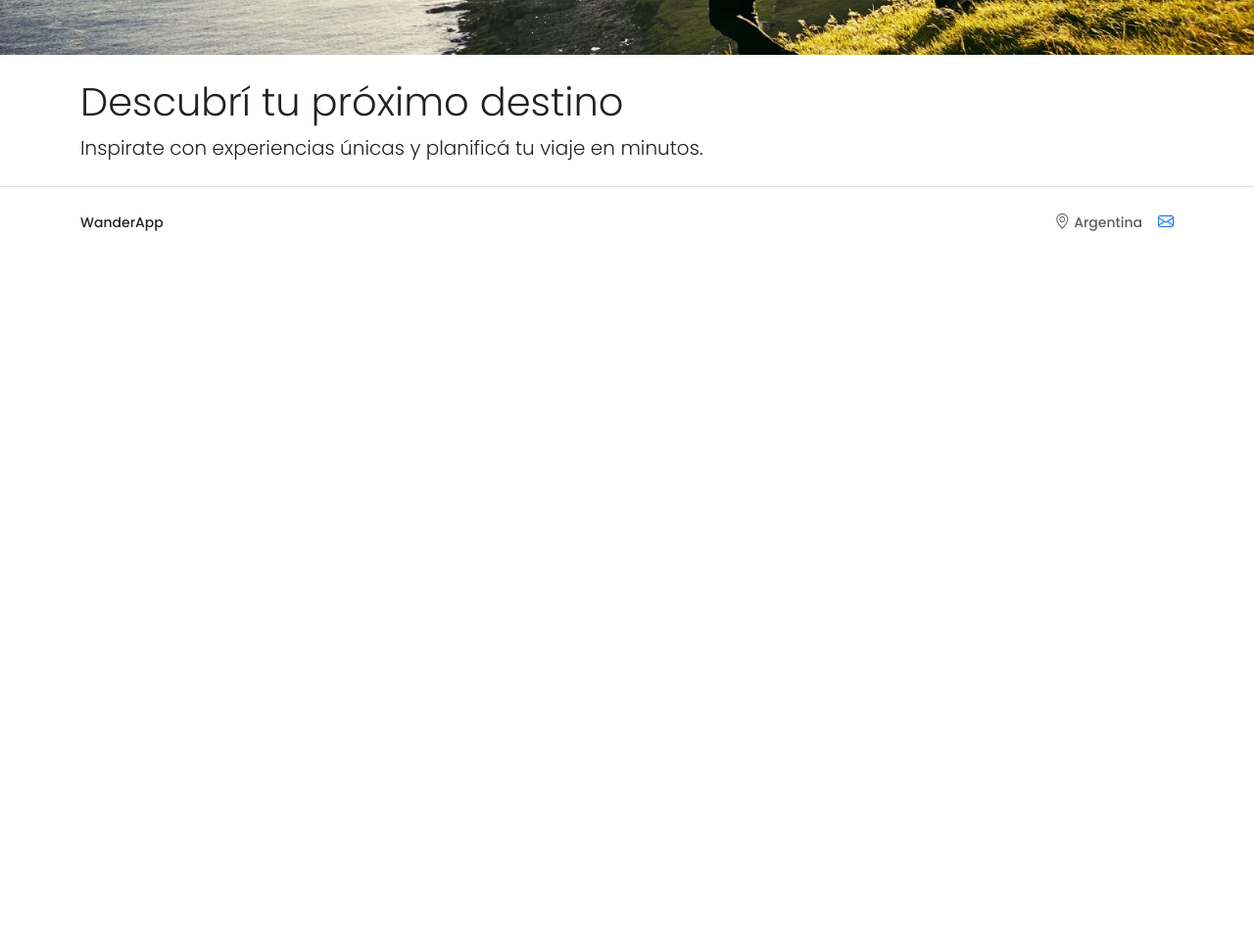
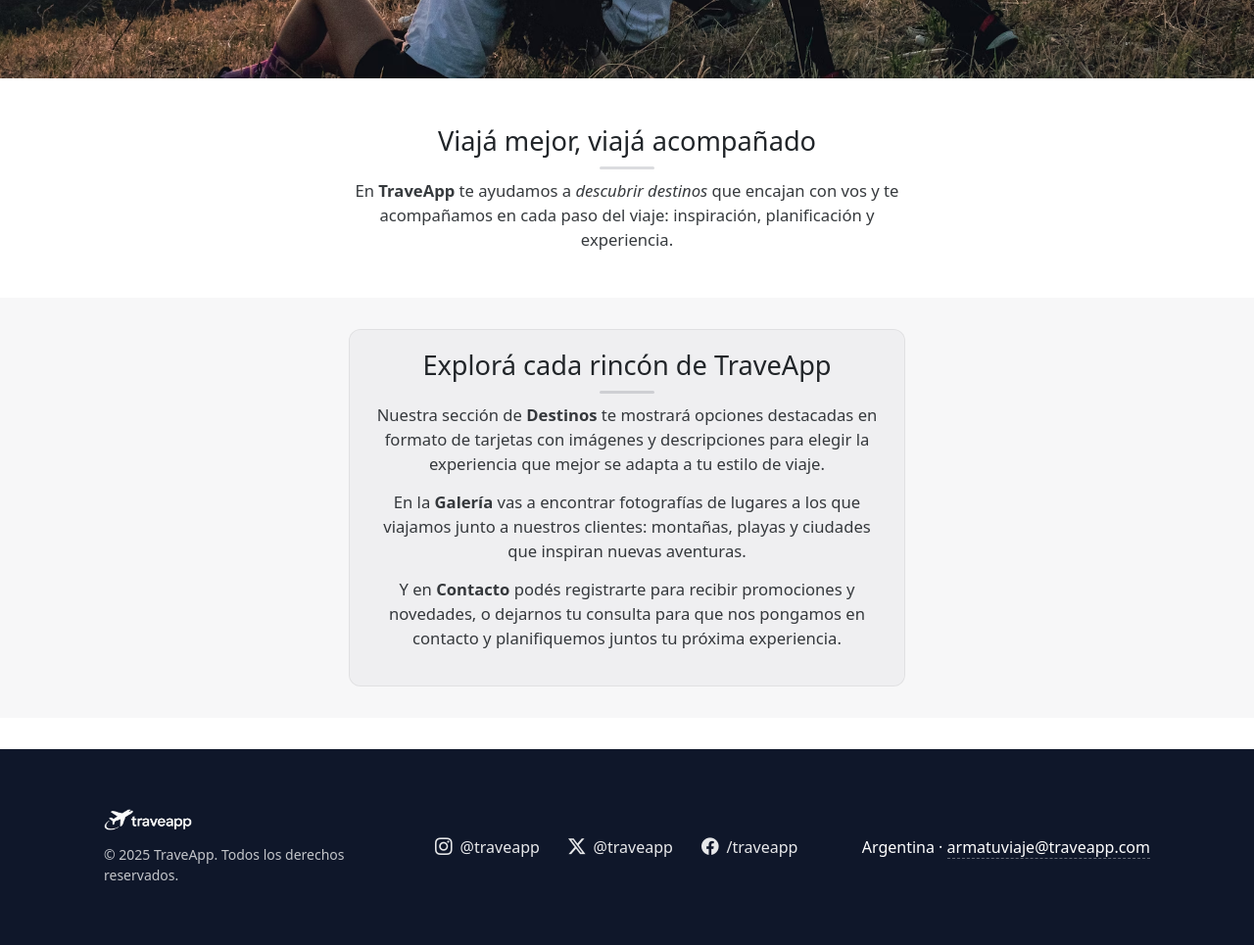
Before and after one commit to bkt93/apptrave-diplo, a plain HTML site: page index.html in a window 1280 px wide. Shown: the part 480-1445 px from the top of the page at 98% size. Before the commit the page ends 800 px from the top, so only its background shows below. Drawn offline with nearby package versions, Linux system fonts and the light colour scheme.

Commit message:
home terminado + js

```diff
--- /dev/null
+++ b/css/footer.css
@@ -0,0 +1,100 @@
+.site-footer {
+    background: #0f172a;
+    color: #fff;
+    margin-top: 2rem;
+}
+
+.footer-inner {
+    height: 200px;
+    max-width: 1100px;
+    margin: 0 auto;
+    padding: 1.5rem 1rem;
+    display: flex;
+    flex-wrap: wrap;
+    align-items: center;
+    gap: 1rem 2rem;
+}
+
+.footer-col {
+    flex: 1 1 220px;
+}
+
+.brand-link {
+    display: inline-flex;
+    align-items: center;
+    gap: .5rem;
+    text-decoration: none;
+    color: inherit;
+}
+
+.brand-logo--sm {
+    height: 22px;
+    width: auto;
+}
+
+.copyright {
+    display: block;
+    opacity: .75;
+    margin-top: .5rem;
+}
+
+.social-grid {
+    list-style: none;
+    margin: 0;
+    padding: 0;
+    display: grid;
+    gap: .5rem 1rem;
+    grid-template-columns: repeat(3, minmax(120px, 1fr));
+}
+
+.social-item {
+    display: inline-flex;
+    align-items: center;
+    gap: .5rem;
+    text-decoration: none;
+    color: #fff;
+    opacity: .9;
+    transition: opacity .18s ease, transform .18s ease;
+}
+
+.social-item:hover,
+.social-item:focus-visible {
+    opacity: 1;
+    transform: translateY(-1px);
+}
+
+.social-item i {
+    font-size: 1.1rem;
+    line-height: 1;
+}
+
+.contact a {
+    color: #fff;
+    text-decoration: none;
+    border-bottom: 1px dashed rgba(255, 255, 255, .35);
+}
+
+.contact a:hover {
+    border-bottom-color: #fff;
+}
+
+.info {
+    text-align: left;
+}
+
+@media (min-width: 900px) {
+    .info {
+        text-align: right;
+    }
+}
+
+@media (max-width: 575.98px) {
+    .footer-inner {
+        flex-direction: column;
+        align-items: flex-start;
+    }
+
+    .info {
+        text-align: left;
+    }
+}
--- a/css/styles.css
+++ b/css/styles.css
@@ -1,50 +1,116 @@
-/* Import de Google Fonts (simple y liviano) */
-@import url('https://fonts.googleapis.com/css2?family=Poppins:wght@300;500;700&display=swap');
 
-:root {
-    --text: #222;
+
+:root{ --nav-h: 64px; }
+
+header{ height: var(--nav-h); }
+
+.navbar-overlay{
+  background: transparent !important;
+  color: #fff;
+  z-index: 1030;
 }
 
-* {
-    box-sizing: border-box;
+.brand-logo{
+  height: 40px;
+  width: auto;
+  display: block;
 }
 
-html,
-body {
-    height: 100%;
+.brand-logo:hover{
+  filter: brightness(2);
+  transition: filter .3s ease;
 }
 
-body {
-    font-family: 'Poppins', system-ui, -apple-system, Segoe UI, Roboto, sans-serif;
-    color: var(--text);
-    line-height: 1.5;
+.brand-text{
+  color: #fff;
+  font-weight: 600;
 }
 
-/* Hero: ocupa todo el ancho y al menos 1/3 del alto de la pantalla */
-.hero {
-    min-height: 33vh;
-    /* ≥ 1/3 de alto */
+.hero{
+  position: relative;
+  overflow: clip;
 }
 
-.hero-media {
-    margin: 0;
+.hero-media{
+  height: 70vh;
+  margin-top: calc(-1 * var(--nav-h)); /* le doy algo de posición a la imagen */
+}
+.hero-img{
+  width: 100%;
+  height: 100%;
+  object-fit: cover;
+  display: block;
 }
 
-.hero-img {
-    display: block;
-    width: 100%;
-    /* ≥ 80% de ancho (aquí 100% para cubrir) */
-    max-height: 60vh;
-    /* limita altura para no excederse */
-    object-fit: cover;
-    /* mantiene recorte visual agradable */
+.navbar-overlay::after{
+  content:"";
+  position: fixed;
+  inset: 0 0 auto 0;
+  height: var(--nav-h);
+  background: linear-gradient(to bottom, rgba(0,0,0,.15), rgba(0,0,0,0));
+  pointer-events: none;
 }
 
-/* Pequeños detalles de la navbar y footer */
-.navbar-brand i {
-    font-size: 1.1rem;
+
+.section--center .wrap{ display:flex; justify-content:center; }
+.copy{ max-width: 62ch; text-align:center; }
+.section-title{
+  font-size: clamp(1.3rem, 2.2vw, 1.7rem);
+  margin: 0 0 .6rem;
+  position: relative;
+}
+.section-title::after{
+  content:"";
+  display:block;
+  width: 56px;
+  height: 3px;
+  margin: .6rem auto 0;
+  background: rgba(15,23,42,.15); /* subrayado sutil */
+  border-radius: 2px;
+}
+.section-lead{
+  font-size: clamp(1rem, 1.3vw, 1.1rem);
+  opacity: .9;
+  margin: 0 0 .9rem;
 }
 
-footer i {
-    font-size: 1rem;
+/* Panel suave para la intro (sin recargar) */
+.panel{
+  background: rgba(15,23,42,.03);
+  border: 1px solid rgba(0,0,0,.06);
+  border-radius: 12px;
+  padding: 1.25rem;
 }
+
+/* Espaciado vertical consistente */
+.section{ padding: 2rem 0; }
+.wrap{ max-width: 1100px; margin: 0 auto; padding: 0 1rem; }
+
+.intro {
+  background: rgba(15,23,42,.03);
+}
+
+/* Navbar transparente por defecto */
+.navbar-overlay{
+  background: transparent !important;
+  transition: background-color .2s ease, box-shadow .2s ease, backdrop-filter .2s ease;
+}
+
+/* Al hacer scroll: color fijo (como el footer) + leve sombra */
+.navbar-overlay.navbar-solid{
+  background: #0f172a !important;          /* mismo color que el footer */
+  backdrop-filter: saturate(120%) blur(2px);/* sutil, opcional */
+  box-shadow: 0 4px 14px rgba(0,0,0,.12);
+}
+
+/* Responsive menor: un poco más de aire al texto */
+@media (max-width: 480px){
+  .panel{ padding: 1rem; }
+}
+
+
+
+/* lo quito para celular */
+@media (max-width: 575.98px){
+  .brand-text{ display: none; }
+}
--- a/index.html
+++ b/index.html
@@ -13,18 +13,19 @@
     <!-- Importo los íconos -->
     <link href="https://cdn.jsdelivr.net/npm/bootstrap-icons@1.11.3/font/bootstrap-icons.css" rel="stylesheet" />
 
-    <!-- CSS de home -->
+    <!-- CSS -->
     <link rel="stylesheet" href="css/styles.css" />
+    <link rel="stylesheet" href="css/footer.css" />
 </head>
 
 <body>
     <header>
-        <!-- Como nav elijo componente de bootstrap. Abajo importo el js con cdn -->
-        <nav class="navbar navbar-expand-lg bg-body-tertiary" aria-label="Navegación principal">
+        <!-- Como nav elijo componente de bootstrap. -->
+        <nav class="navbar navbar-expand-lg navbar-dark navbar-overlay fixed-top" aria-label="Navegación principal">
             <div class="container">
-                <a class="navbar-brand d-flex align-items-center gap-2" href="home.html">
-                    <i class="bi bi-airplane"></i>
-                    <span>WanderApp</span>
+
+                <a class="navbar-brand d-flex align-items-center gap-2" href="home.html" aria-label="TraveApp — Inicio">
+                    <img src="assets/img/logo-traveapp.png" alt="TraveApp" class="brand-logo" />
                 </a>
 
                 <button class="navbar-toggler" type="button" data-bs-toggle="collapse" data-bs-target="#mainNav"
@@ -33,7 +34,7 @@
                 </button>
 
                 <div class="collapse navbar-collapse" id="mainNav">
-                    <ul class="navbar-nav ms-auto">
+                    <ul class="navbar-nav ms-auto custom-text fw-semibold gap-3">
                         <li class="nav-item"><a class="nav-link active" href="home.html">Inicio</a></li>
                         <li class="nav-item"><a class="nav-link" href="cards.html">Destinos</a></li>
                         <li class="nav-item"><a class="nav-link" href="gallery.html">Galería</a></li>
@@ -46,40 +47,108 @@
 
     <main id="home">
 
-        <!-- Hero con las medidas que pide el tp -->
+        <!-- Hero -->
         <section class="hero">
 
             <figure class="hero-media">
-                <img src="assets/img/hero.jpg" alt="Paisaje de montaña" class="hero-img" />
+                <img src="assets/img/hero.avif" alt="Paisaje de montaña" class="hero-img" />
             </figure>
 
-            <div class="container py-4">
-                <h1 class="display-6">Descubrí tu próximo destino</h1>
-                <p class="lead mb-0">
-                    Inspirate con experiencias únicas y planificá tu viaje en minutos.
-                </p>
+        </section>
+
+        <section class="section about section--center">
+            <div class="wrap">
+                <div class="copy">
+                    <h2 class="section-title">Viajá mejor, viajá acompañado</h2>
+                    <p class="section-lead">
+                        En <strong>TraveApp</strong> te ayudamos a <em>descubrir destinos</em> que encajan con vos
+                        y te acompañamos en cada paso del viaje: inspiración, planificación y experiencia.
+                    </p>
+                </div>
             </div>
         </section>
+
+        <section class="section intro section--center">
+            <div class="wrap">
+                <div class="copy panel">
+                    <h2 class="section-title">Explorá cada rincón de TraveApp</h2>
+                    <p class="section-lead">
+                        Nuestra sección de <strong>Destinos</strong> te mostrará opciones destacadas
+                        en formato de tarjetas con imágenes y descripciones para elegir la experiencia
+                        que mejor se adapta a tu estilo de viaje.
+                    </p>
+                    <p class="section-lead">
+                        En la <strong>Galería</strong> vas a encontrar fotografías de lugares a los que viajamos
+                        junto a nuestros clientes: montañas, playas y ciudades que inspiran nuevas aventuras.
+                    </p>
+                    <p class="section-lead">
+                        Y en <strong>Contacto</strong> podés registrarte para recibir promociones y novedades,
+                        o dejarnos tu consulta para que nos pongamos en contacto y planifiquemos juntos tu próxima
+                        experiencia.
+                    </p>
+                </div>
+            </div>
+        </section>
+
+
+
     </main>
 
-    <footer class="py-4 border-top">
-        <div class="container d-flex justify-content-between align-items-center">
-            <small>WanderApp</small>
-            <div class="d-flex align-items-center gap-3">
-                <span class="text-muted small d-flex align-items-center gap-1">
-                    <i class="bi bi-geo-alt"></i> Argentina
-                </span>
-                <a class="text-decoration-none" href="contacto.html" aria-label="Ir a contacto">
-                    <i class="bi bi-envelope"></i>
+
+
+    <!-- footer -->
+    <footer class="site-footer">
+        <div class="footer-inner">
+
+            <!-- marca -->
+            <div class="footer-col brand">
+                <a href="home.html" class="brand-link" aria-label="TraveApp — Inicio">
+                    <img src="assets/img/logo-traveapp.png" alt="TraveApp" class="brand-logo brand-logo--sm">
                 </a>
+                <small class="copyright">© 2025 TraveApp. Todos los derechos reservados.</small>
+            </div>
+
+            <!-- redes (3 columnas) -->
+            <div class="footer-col socials">
+                <ul class="social-grid">
+                    <li>
+                        <a class="social-item" href="https://instagram.com/traveapp" target="_blank" rel="noopener"
+                            aria-label="Instagram @traveapp">
+                            <i class="bi bi-instagram"></i><span>@traveapp</span>
+                        </a>
+                    </li>
+                    <li>
+                        <a class="social-item" href="https://twitter.com/traveapp" target="_blank" rel="noopener"
+                            aria-label="Twitter @traveapp">
+                            <i class="bi bi-twitter-x"></i><span>@traveapp</span>
+                        </a>
+                    </li>
+                    <li>
+                        <a class="social-item" href="https://facebook.com/traveapp" target="_blank" rel="noopener"
+                            aria-label="Facebook /traveapp">
+                            <i class="bi bi-facebook"></i><span>/traveapp</span>
+                        </a>
+                    </li>
+                </ul>
+            </div>
+
+            <!-- info y mail -->
+            <div class="footer-col info">
+                <div class="contact">
+                    Argentina · <a href="mailto:armatuviaje@traveapp.com">armatuviaje@traveapp.com</a>
+                </div>
             </div>
         </div>
     </footer>
 
-    <!-- Bootstrap JS (para el toggler de la navbar) -->
+
+
+    <!-- cdn de bootstrap-->
     <script src="https://cdn.jsdelivr.net/npm/bootstrap@5.3.3/dist/js/bootstrap.bundle.min.js"
         integrity="sha384-YvpcrYf0tY3lHB60NNkmXc5s9fDVZLESaAA55NDzOxhy9GkcIdslK1eN7N6jIeHz"
         crossorigin="anonymous"></script>
+
+    <script src="js/scripts.js"></script>
 </body>
 
 </html>
--- /dev/null
+++ b/js/scripts.js
@@ -0,0 +1,16 @@
+document.addEventListener('DOMContentLoaded', () => {
+  const nav = document.querySelector('.navbar-overlay');
+  if (!nav) return;
+
+  const THRESHOLD = 20; // px de scroll para activar
+  const apply = () => {
+    if (window.scrollY > THRESHOLD) {
+      nav.classList.add('navbar-solid');
+    } else {
+      nav.classList.remove('navbar-solid');
+    }
+  };
+
+  apply(); // estado correcto al cargar
+  window.addEventListener('scroll', apply, { passive: true });
+});
```
Also changed, not shown: assets/img/hero.avif (added), assets/img/hero.jpg (deleted), assets/img/logo-traveapp.png (added).
